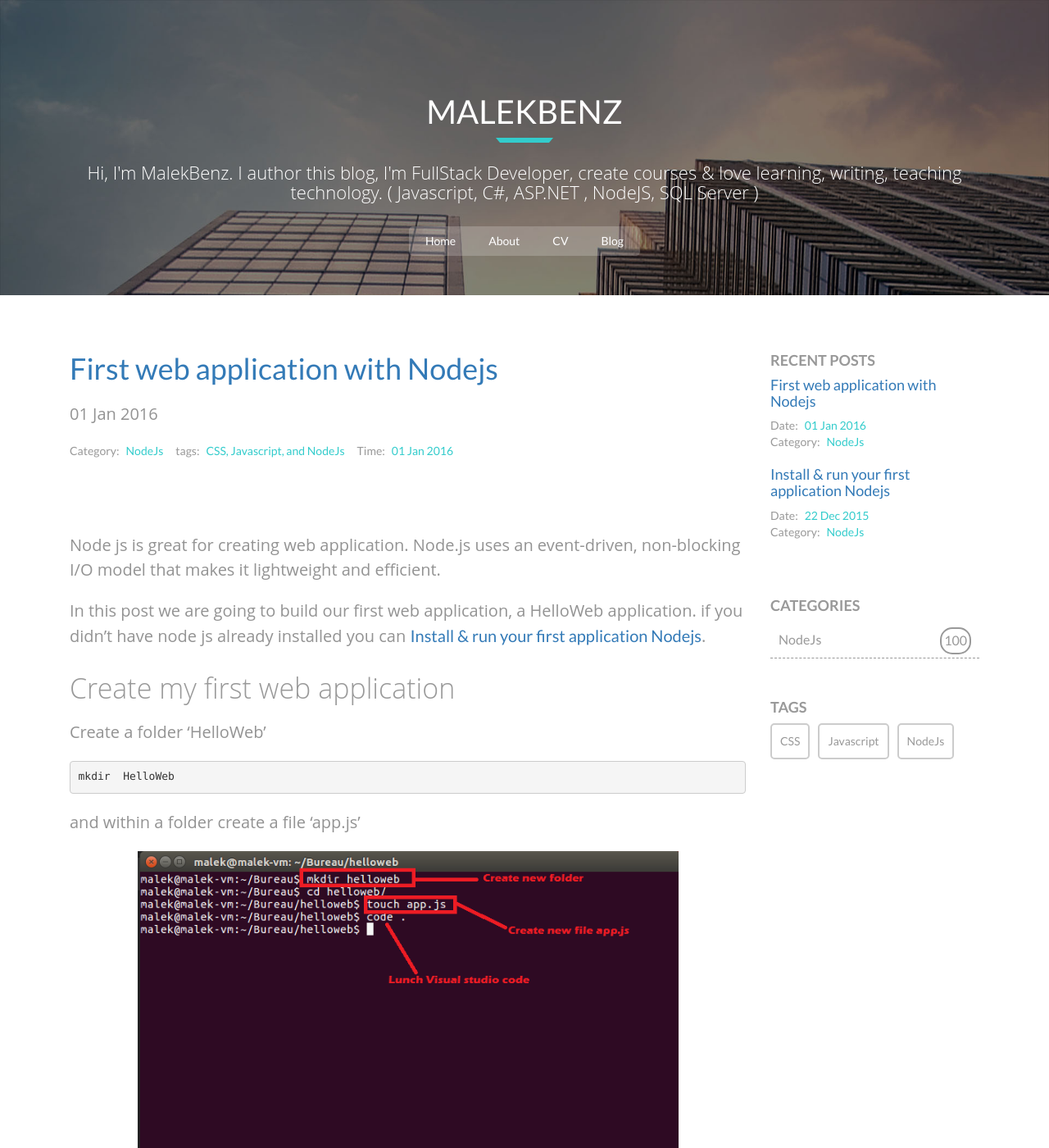
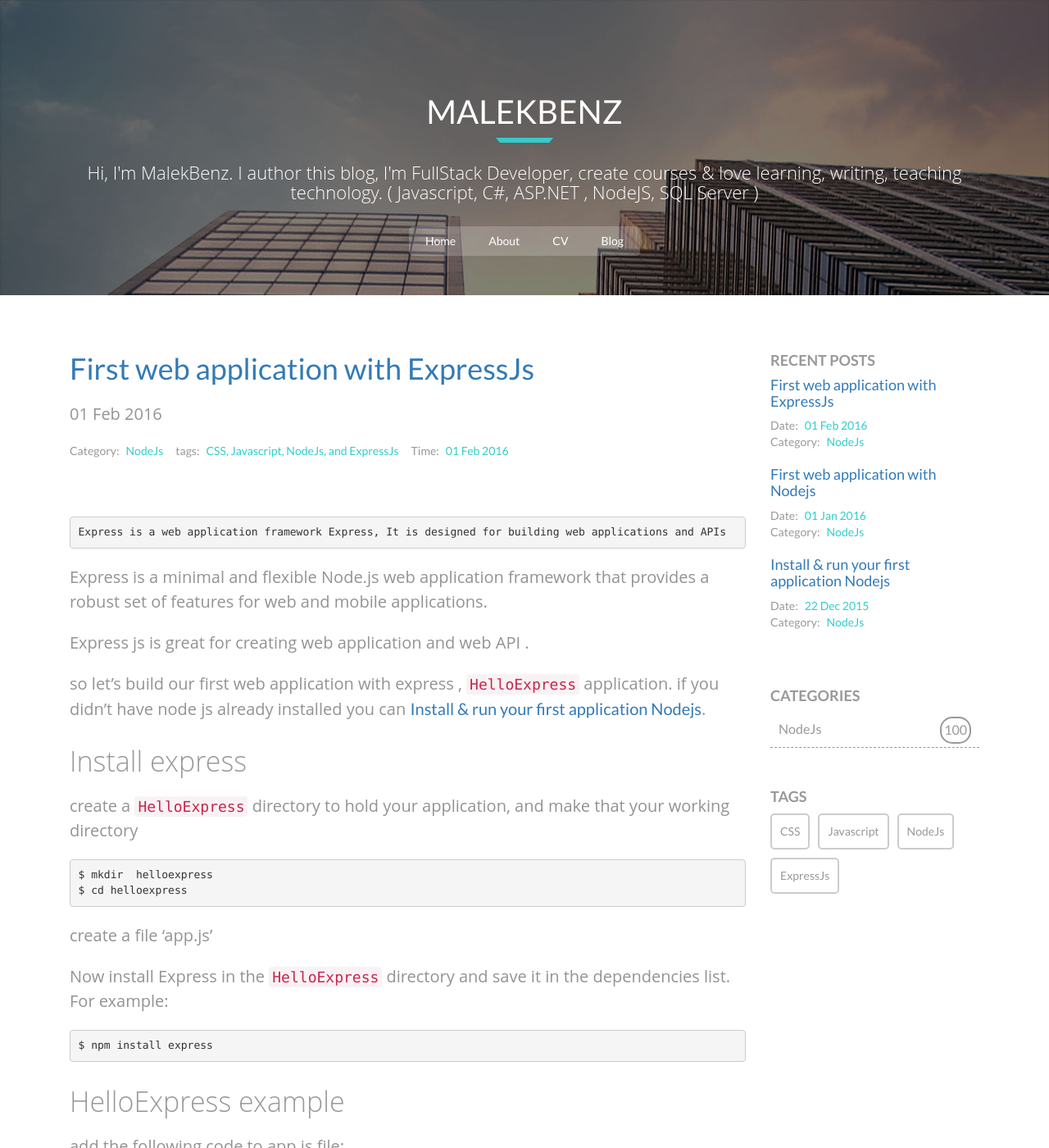
Before and after one commit to malekbenz/malekbenz, a Jekyll site: the page built from index.html, in a window 1280 px wide and 1400 px high. Shown: the whole window at 82% size. Built offline with Jekyll 4.4.1, drawn with Linux system fonts in a browser that asks for light colours; nearby versions of some CDN libraries; the list of posts is cut into pages by our own code; some of the changed text lies outside the part shown.

Commit message:
Post for First expressjs

````diff
--- a/_posts/2016-01-01-First-web-application-with-Nodejs.md
+++ b/_posts/2016-01-01-First-web-application-with-Nodejs.md
@@ -16,7 +16,7 @@ In this post we are going to build our first web application, a HelloWeb applica
 Create a folder 'HelloWeb'
 
 ```javascript
-mkdir  HelloWeb
+$ mkdir  HelloWeb
 ```
 and within a folder create a file 'app.js'
 
@@ -34,7 +34,7 @@ We use Visual studio code you can use your editor of choice
     const server = http.createServer((req, res) => {
     res.statusCode = 200;
     res.setHeader('Content-Type', 'text/plain');
-    res.end('Hello World\n');
+    res.end('Hello World!\n');
     });
 
     server.listen(port, hostname, () => {
@@ -47,18 +47,21 @@ We use Visual studio code you can use your editor of choice
 
 ## Run the application
 
-Run the application:
+Run the application  with the following command:
 
 ```javascript
-    node app.js
+   $ node app.js
 ```
+The app starts a server and listens on port 3000 for connections. The app responds with “Hello World!”.
 
 ![vs code](/images/helloweb/launch.png){:class="img-responsive" :max-width="80%"}
 
-launch your browser and type [http://localhost:3000/](http://localhost:3000/)
+load [http://localhost:3000/](http://localhost:3000/) in a browser to see the output.
+
+
 ![vs code](/images/helloweb/web.png){:class="img-responsive" :max-width="80%"}
 
 
 >
-> ## **Our First web application is working**
+> ## **your First web application with Nodejs is working**
 >
--- /dev/null
+++ b/_posts/2016-02-01-First-web-application-with-expressjs.md
@@ -0,0 +1,82 @@
+---
+layout: post
+title: "First web application with ExpressJs"
+date: 2016-02-01
+author: Malekbenz
+comments: true
+category: NodeJs
+tags : CSS Javascript NodeJs ExpressJs
+---
+
+    Express is a web application framework Express, It is designed for building web applications and APIs
+
+Express  is a minimal and flexible Node.js web application framework that provides a robust set of features for web and mobile applications.
+
+Express js is great for creating web application and web API .
+
+so let's build our first web application with express , `HelloExpress` application. if you didn't have node js already installed you can [Install & run your first application Nodejs](/blog/2015/12/22/install-run-your-first-application-nodejs).
+
+## Install express
+
+
+create a `HelloExpress` directory to hold your application, and make that your working directory
+
+```javascript
+$ mkdir  helloexpress
+$ cd helloexpress
+```
+create a file 'app.js'
+
+Now install Express in the `HelloExpress` directory and save it in the dependencies list. For example:
+
+```javascript
+$ npm install express
+```
+
+## HelloExpress example
+
+
+add the following code to app.js file:
+
+![CMD](/images/helloexpress/cmd.png){:class="img-responsive" :max-width="80%"}
+
+We use Visual studio code to edit the file  :
+
+```javascript
+    var express = require('express');
+    var app = express();
+
+    app.get('/', function (req, res) {
+    res.send('Hello Express!');
+    });
+
+    app.listen(3000, function () {
+    console.log('App is listening on port 3000!');
+    });
+```
+
+![vs code](/images/helloexpress/vscode.png){:class="img-responsive" :max-width="80%"}
+
+
+## Run the application
+
+Run the application:
+
+```javascript
+    $node app.js
+```
+
+![vs code](/images/helloexpress/launch.png){:class="img-responsive" :max-width="80%"}
+
+The app starts a server and listens on port 3000 for connections. The app responds with “Hello Express!” for requests to the root URL (/) or route. For every other path, it will respond with a 404 Not Found.
+
+load [http://localhost:3000/](http://localhost:3000/) in a browser to see the output.
+
+![vs code](/images/helloexpress/web.png){:class="img-responsive" :max-width="80%"}
+
+![vs code](/images/helloexpress/404.png){:class="img-responsive" :max-width="80%"}
+
+
+>
+> ## **Our First Express application is working**
+>
````
Also changed, not shown: images/helloexpress/404.png (added), images/helloexpress/cmd.png (added), images/helloexpress/launch.png (added), images/helloexpress/vscode.png (added), images/helloexpress/web.png (added).
